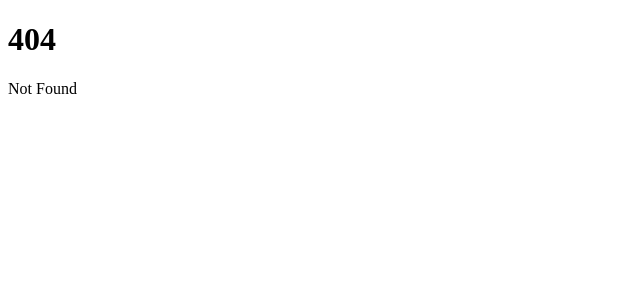
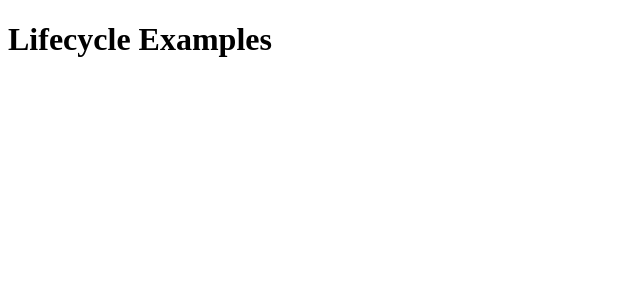
Before and after one commit to adobbs/learn-svelte, a SvelteKit app: page /lifecycle in a window 1280 px wide. Before the commit this address had no page. Shown: the top 300 px of the page, without its empty margins (0-640 px from the left). Built offline with nearby package versions, Linux system fonts and the light colour scheme.

Commit message:
Create lifecycle examples page

```diff
--- /dev/null
+++ b/src/routes/lifecycle/+page.svelte
@@ -0,0 +1 @@
+<h1>Lifecycle Examples</h1>
```
